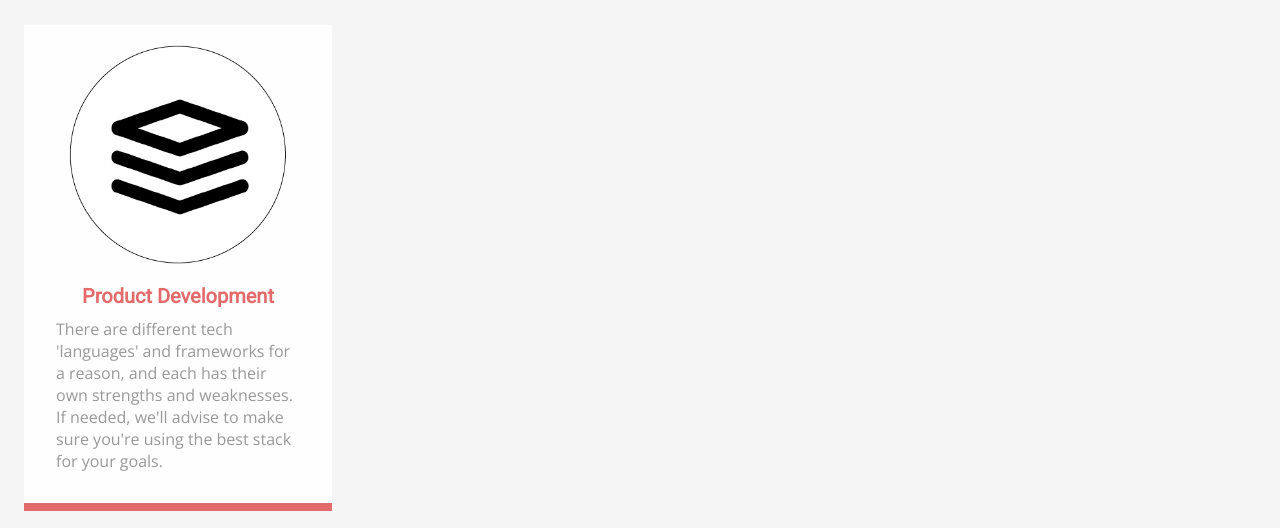
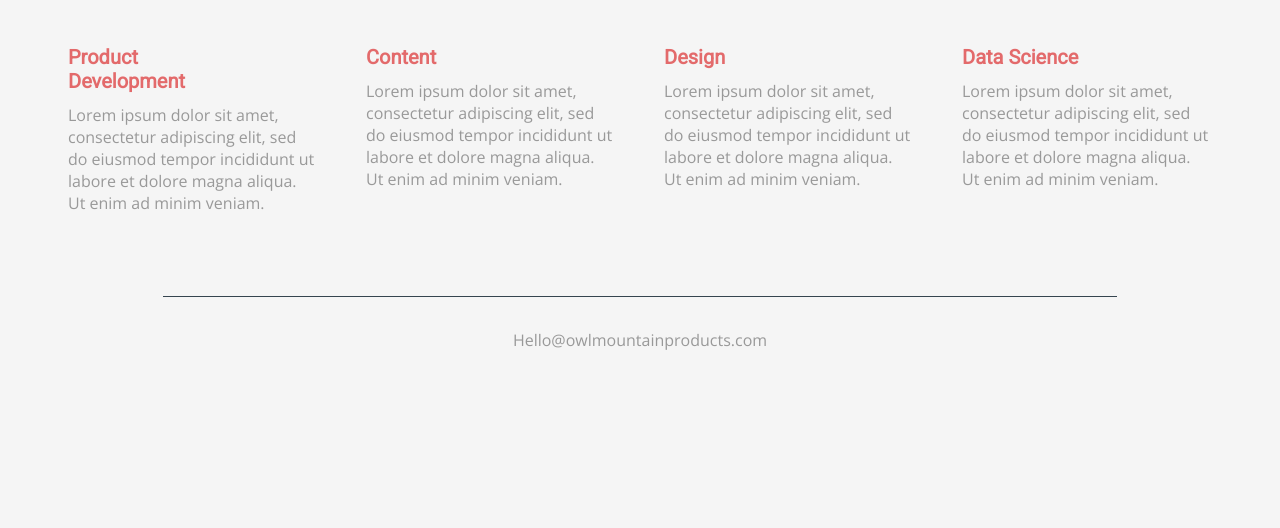
Before and after one commit to teaguecnelson/ompwebsite, a website: page index.html in a window 1280 px wide. Shown: the part 228-756 px from the top of the page. Drawn offline with nearby package versions, Linux system fonts and the light colour scheme.

Commit message:
design is at a baseline

```diff
--- a/assets/scss/helpers/_variables.scss
+++ b/assets/scss/helpers/_variables.scss
@@ -18,7 +18,7 @@ $body-background: #f5f5f5;
 $text-color: #999999;
 
 // Molecules
-$icon-max-width: 75%;
+$icon-max-width: 50%;
 
 // Organisms
 
--- a/assets/scss/molecules/_card.scss
+++ b/assets/scss/molecules/_card.scss
@@ -1,25 +1,29 @@
 .card {
   @include makeColumn($size:12, $offset:0);
-  @include makeColumn(md, $size:5, $offset:1);
+  @include makeColumn(md, $size:6, $offset:0);
   @include makeColumn(lg, $size:3, $offset:0);
-  background-color: $off-white;
-  min-height: 26.5rem;
-  padding: 1.25rem 0.5rem;
-  border-bottom: 0.5rem solid $faded-red;
+  //background-color: $off-white;
+  //min-height: 24rem;
+  padding: 1.25rem 0rem;
+  //border-bottom: 0.5rem solid $faded-red;
   margin-bottom: 1.25rem;
+
+  @include breakpoint($medium) {
+    margin: 0rem 0rem 1.25rem 0rem;
+  }
 }
 
-.icon {
+/*.icon {
   position: relative;
   margin: 0 auto;
   max-width: $icon-max-width;
   padding-bottom: 1.25rem;
-}
+}*/
 
 .sevice_description_title {
   color: $faded-red;
   padding: 0 1.5rem;
-  text-align: center;
+  text-align: left;
 }
 
 .sevice_description {
--- a/assets/scss/pages/_home_page.scss
+++ b/assets/scss/pages/_home_page.scss
@@ -1,6 +1,16 @@
 .masthead_logo {
   @include makeColumn($size:4, $offset:4);
   @include makeColumn(md, $size:2, $offset:5);
+}
+
+.offerings {
+  @include makeRow($no-margin:true);
+  padding: 0 0.25rem;
+  max-width: 1200px;
+
+  @include breakpoint($medium) {
+    margin: 0 auto;
+  }
 }
 
 .contact {
--- a/index.html
+++ b/index.html
@@ -12,31 +12,27 @@
 <body>
   <img class="masthead_logo" src="assets/images/omp_logo_shortcrop_white.png" />
   <h1>Owl Mountain Products</h1>
-
+  <section class="offerings">
     <div class="card">
-    <img class="icon" src="assets/images/everest_offerings-1.png" alt="owl mountain products services">
-    <h3 class="sevice_description_title">Product Development</h3>
-    <p class="sevice_description">There are different tech 'languages' and frameworks for a reason, and each has their own strengths and weaknesses. If needed, we'll advise to make sure you're using the best stack for your goals.</p>
+      <h3 class="sevice_description_title">Product<br/> Development</h3>
+      <p class="sevice_description">Lorem ipsum dolor sit amet, consectetur adipiscing elit, sed do eiusmod tempor incididunt ut labore et dolore magna aliqua. Ut enim ad minim veniam.</p>
     </div>
 
     <div class="card">
-    <img class="icon" src="assets/images/everest_offerings-1.png" alt="owl mountain products services">
       <h3 class="sevice_description_title">Content</h3>
-    <p class="sevice_description">There are different tech 'languages' and frameworks for a reason, and each has their own strengths and weaknesses. If needed, we'll advise to make sure you're using the best stack for your goals.</p>
+      <p class="sevice_description">Lorem ipsum dolor sit amet, consectetur adipiscing elit, sed do eiusmod tempor incididunt ut labore et dolore magna aliqua. Ut enim ad minim veniam.</p>
     </div>
 
     <div class="card">
-    <img class="icon" src="assets/images/everest_offerings-1.png" alt="owl mountain products services">
       <h3 class="sevice_description_title">Design</h3>
-    <p class="sevice_description">There are different tech 'languages' and frameworks for a reason, and each has their own strengths and weaknesses. If needed, we'll advise to make sure you're using the best stack for your goals.</p>
+      <p class="sevice_description">Lorem ipsum dolor sit amet, consectetur adipiscing elit, sed do eiusmod tempor incididunt ut labore et dolore magna aliqua. Ut enim ad minim veniam.</p>
     </div>
 
     <div class="card">
-    <img class="icon" src="assets/images/everest_offerings-1.png" alt="owl mountain products services">
       <h3 class="sevice_description_title">Data Science</h3>
-    <p class="sevice_description">There are different tech 'languages' and frameworks for a reason, and each has their own strengths and weaknesses. If needed, we'll advise to make sure you're using the best stack for your goals.</p>
+      <p class="sevice_description">Lorem ipsum dolor sit amet, consectetur adipiscing elit, sed do eiusmod tempor incididunt ut labore et dolore magna aliqua. Ut enim ad minim veniam.</p>
     </div>
-
     <p class="contact">Hello@owlmountainproducts.com</p>
+  </section>
 </body>
 </html>
```
Also changed, not shown: public/css/main.css. Lines whose indentation alone changed are shown as unchanged.
